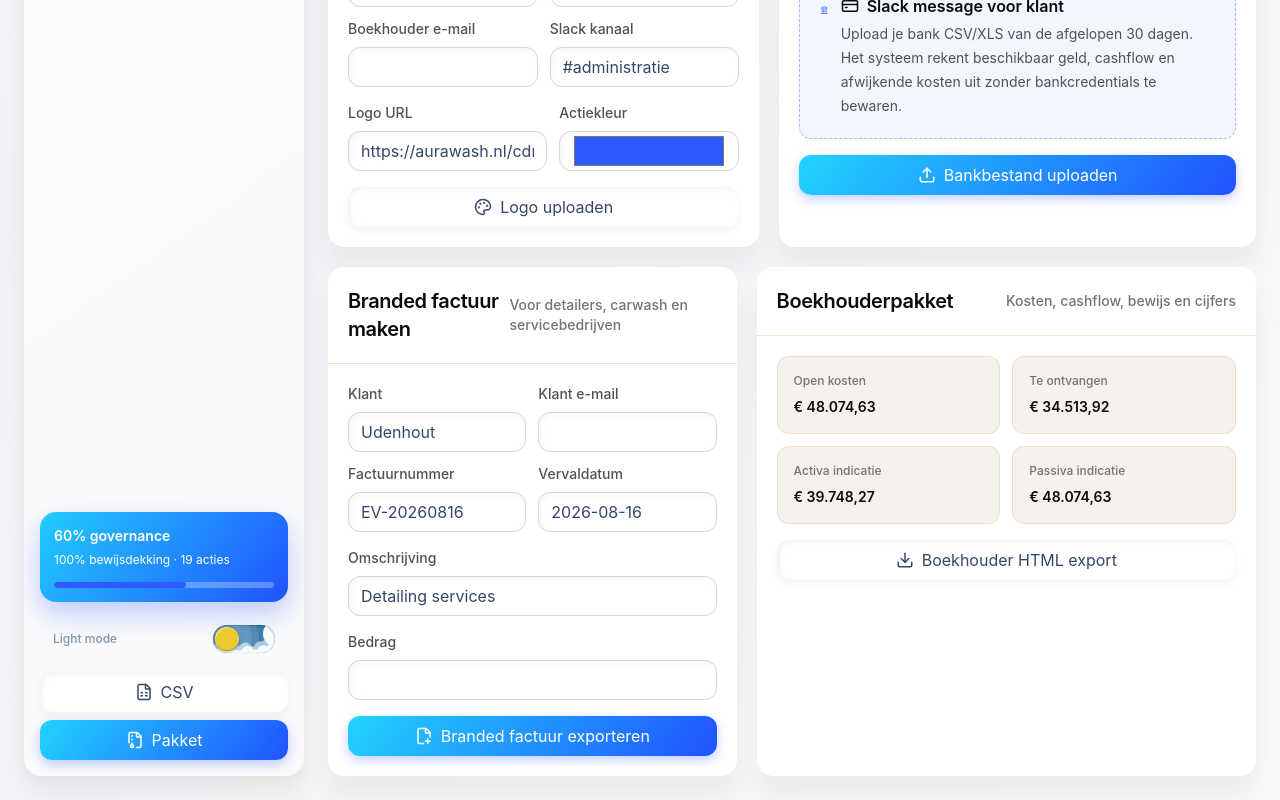
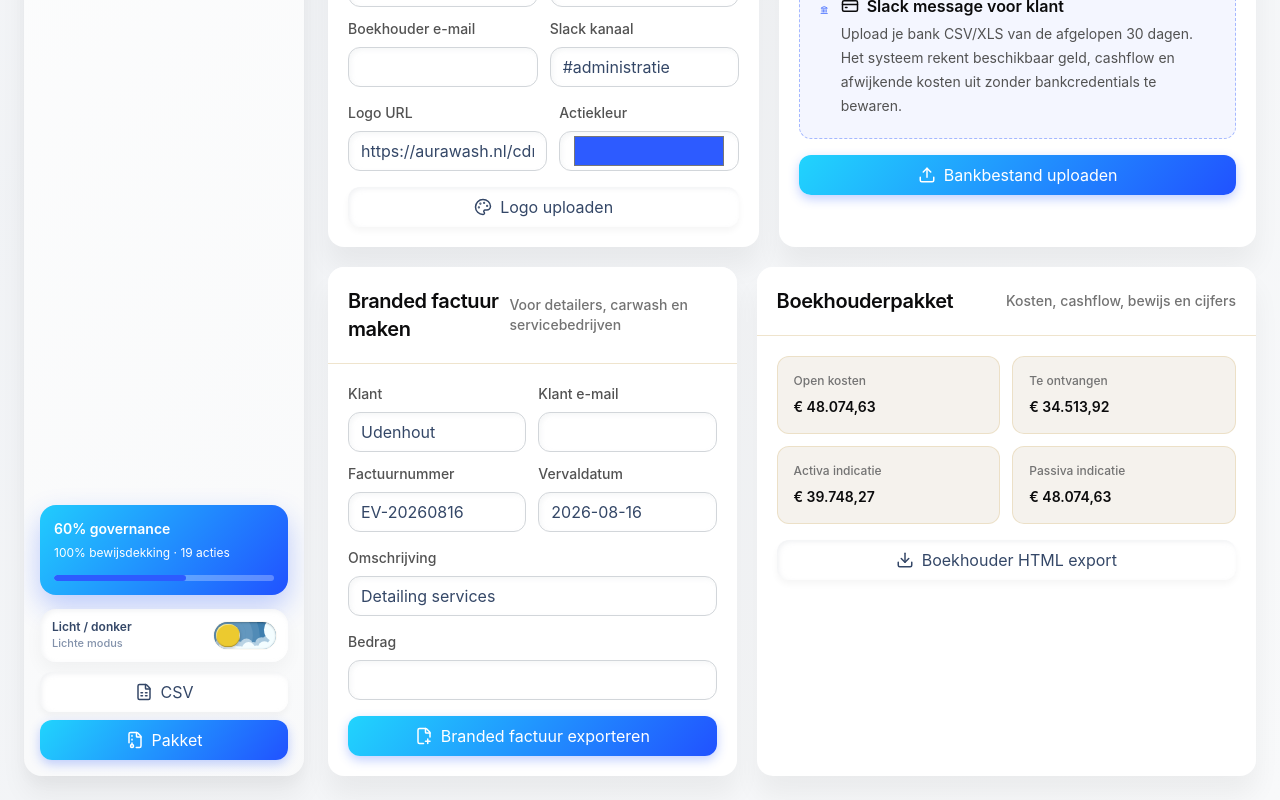
Before and after one commit to Ecomvaulttt/automation-aurawash, a React (Vite) app: page / in a window 1280 px wide. Shown: the part 1332-2132 px from the top of the page. Built offline with nearby package versions, Linux system fonts and the light colour scheme.

Commit message:
Keep visible light dark control

```diff
--- a/src/App.tsx
+++ b/src/App.tsx
@@ -1079,12 +1079,15 @@ function App() {
           </div>
 
           <div className="ev-sidebar-footer">
-            <div className="flex items-center justify-between gap-3 rounded-xl border border-white/10 bg-white/[0.04] px-3 py-2">
-              <span className="text-xs font-medium text-[#F5F2ED]/58">{theme === "dark" ? "Dark mode" : "Light mode"}</span>
+            <div className="ev-theme-control">
+              <div>
+                <span className="block text-xs font-semibold text-[#344767]">Licht / donker</span>
+                <span className="block text-[11px] font-medium text-[#8392ab]">{theme === "dark" ? "Donkere modus" : "Lichte modus"}</span>
+              </div>
               <SkyToggle
                 checked={theme === "dark"}
                 onCheckedChange={(checked) => setTheme(checked ? "dark" : "light")}
-                label={theme === "dark" ? "Schakel naar light theme" : "Schakel naar dark theme"}
+                label={theme === "dark" ? "Schakel naar lichte modus" : "Schakel naar donkere modus"}
               />
             </div>
             <div className="grid grid-cols-2 gap-2 lg:grid-cols-1">
--- a/src/styles.css
+++ b/src/styles.css
@@ -268,6 +268,20 @@ select {
   gap: 10px;
 }
 
+.ev-theme-control {
+  display: flex;
+  align-items: center;
+  justify-content: space-between;
+  gap: 12px;
+  border-radius: 16px;
+  background: #ffffff;
+  padding: 10px 12px;
+  box-shadow:
+    inset 2px 2px 5px rgba(203, 210, 217, 0.26),
+    inset -3px -3px 7px rgba(255, 255, 255, 0.92),
+    0 8px 18px rgba(0, 0, 0, 0.04);
+}
+
 .ev-workspace {
   display: flex;
   min-width: 0;
@@ -355,12 +369,21 @@ select {
 .ev-canvas[data-theme="dark"] .ev-search-pill,
 .ev-canvas[data-theme="dark"] .ev-command-grid,
 .ev-canvas[data-theme="dark"] .ev-command-card,
-.ev-canvas[data-theme="dark"] .ev-command-action {
+.ev-canvas[data-theme="dark"] .ev-command-action,
+.ev-canvas[data-theme="dark"] .ev-theme-control {
   border-color: rgba(232, 217, 184, 0.16);
   background: rgba(23, 23, 26, 0.72);
   box-shadow:
     0 18px 46px rgba(0, 0, 0, 0.24),
     inset 0 1px 0 rgba(245, 242, 237, 0.06);
+}
+
+.ev-canvas[data-theme="dark"] .ev-theme-control .text-\[\#344767\] {
+  color: #f5f2ed !important;
+}
+
+.ev-canvas[data-theme="dark"] .ev-theme-control .text-\[\#8392ab\] {
+  color: rgba(245, 242, 237, 0.58) !important;
 }
 
 .ev-canvas[data-theme="dark"] .ev-command-card-danger {
```
Also changed, not shown: aurawash-administratie.html (+2 -2 lines).
